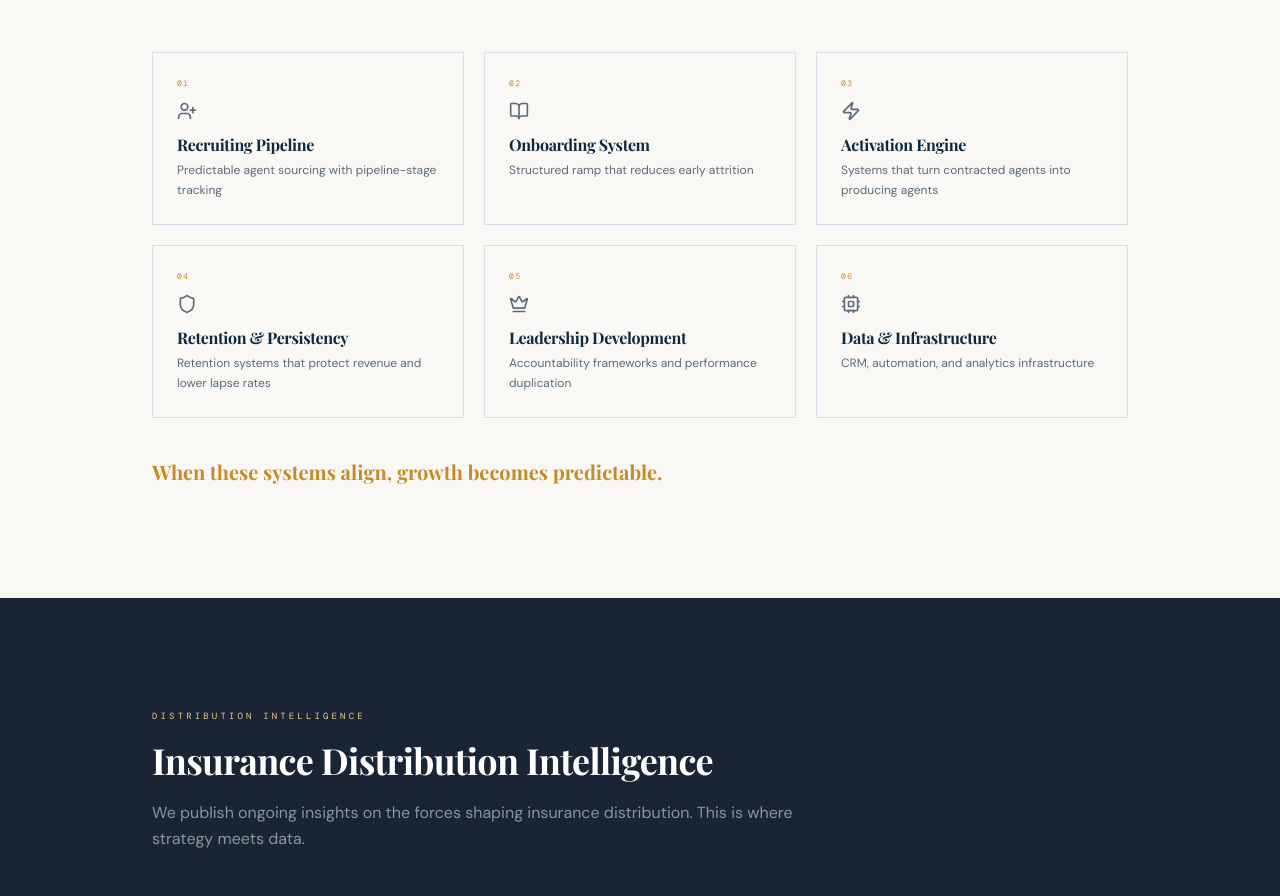
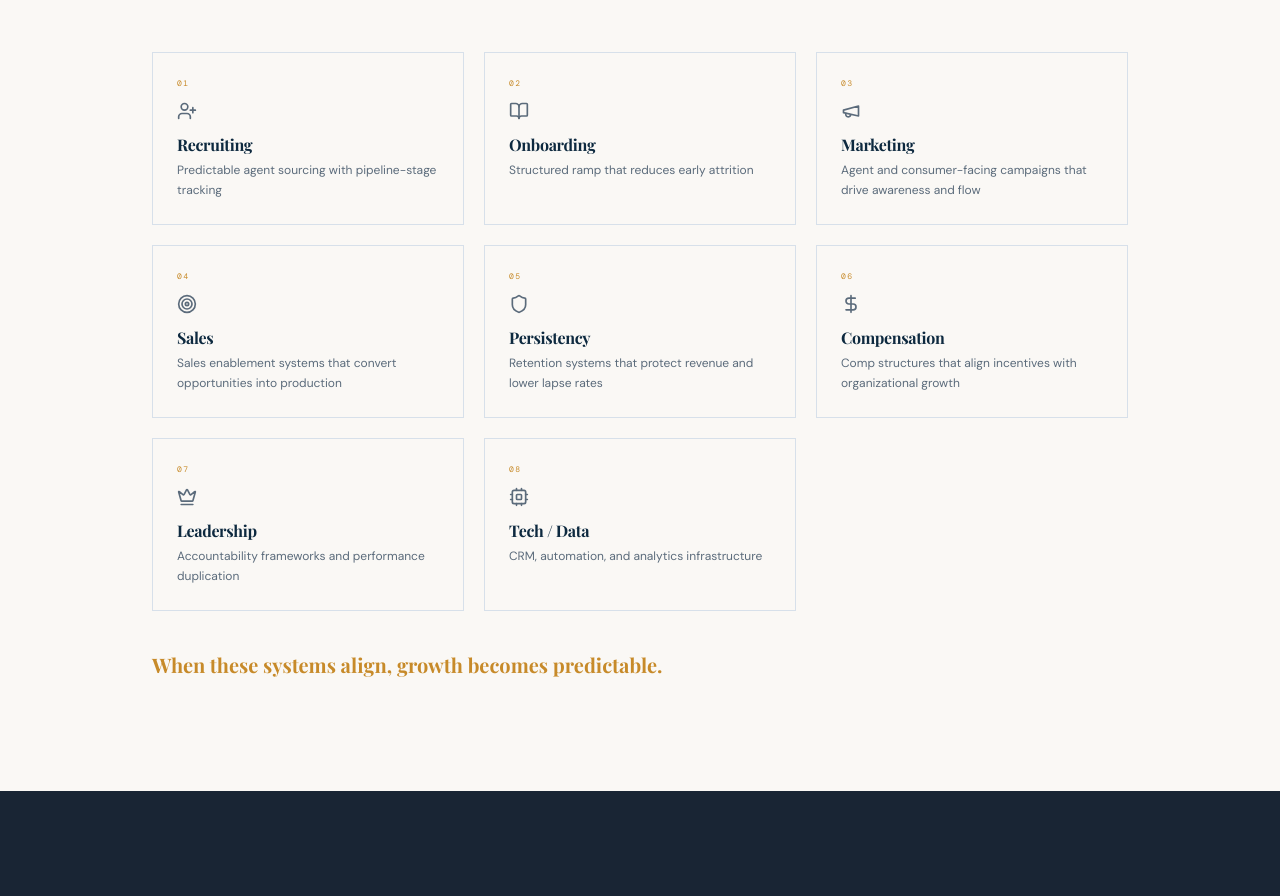
Before and after one commit to michaelschuettephoto-code/clientelebuilders, a React (Vite) app: page / in a window 1280 px wide. Shown: the part 3160-4056 px from the top of the page. Built offline with nearby package versions, Linux system fonts and the light colour scheme; a web font is replaced by a local one.

Commit message:
Preceding changes

```diff
--- a/src/pages/Index.tsx
+++ b/src/pages/Index.tsx
@@ -31,12 +31,14 @@ import {
 const SCORECARD_URL = "https://start.clientelebuilders.com/growth-diagnostic";
 
 const IDOS_SYSTEMS = [
-  { icon: UserPlus, label: "Recruiting Pipeline", desc: "Predictable agent sourcing with pipeline-stage tracking" },
-  { icon: BookOpen, label: "Onboarding System", desc: "Structured ramp that reduces early attrition" },
-  { icon: Zap, label: "Activation Engine", desc: "Systems that turn contracted agents into producing agents" },
-  { icon: Shield, label: "Retention & Persistency", desc: "Retention systems that protect revenue and lower lapse rates" },
-  { icon: Crown, label: "Leadership Development", desc: "Accountability frameworks and performance duplication" },
-  { icon: Cpu, label: "Data & Infrastructure", desc: "CRM, automation, and analytics infrastructure" },
+  { icon: UserPlus, label: "Recruiting", desc: "Predictable agent sourcing with pipeline-stage tracking" },
+  { icon: BookOpen, label: "Onboarding", desc: "Structured ramp that reduces early attrition" },
+  { icon: Megaphone, label: "Marketing", desc: "Agent and consumer-facing campaigns that drive awareness and flow" },
+  { icon: Target, label: "Sales", desc: "Sales enablement systems that convert opportunities into production" },
+  { icon: Shield, label: "Persistency", desc: "Retention systems that protect revenue and lower lapse rates" },
+  { icon: DollarSign, label: "Compensation", desc: "Comp structures that align incentives with organizational growth" },
+  { icon: Crown, label: "Leadership", desc: "Accountability frameworks and performance duplication" },
+  { icon: Cpu, label: "Tech / Data", desc: "CRM, automation, and analytics infrastructure" },
 ];
 
 const INTELLIGENCE_PILLARS = [
```
